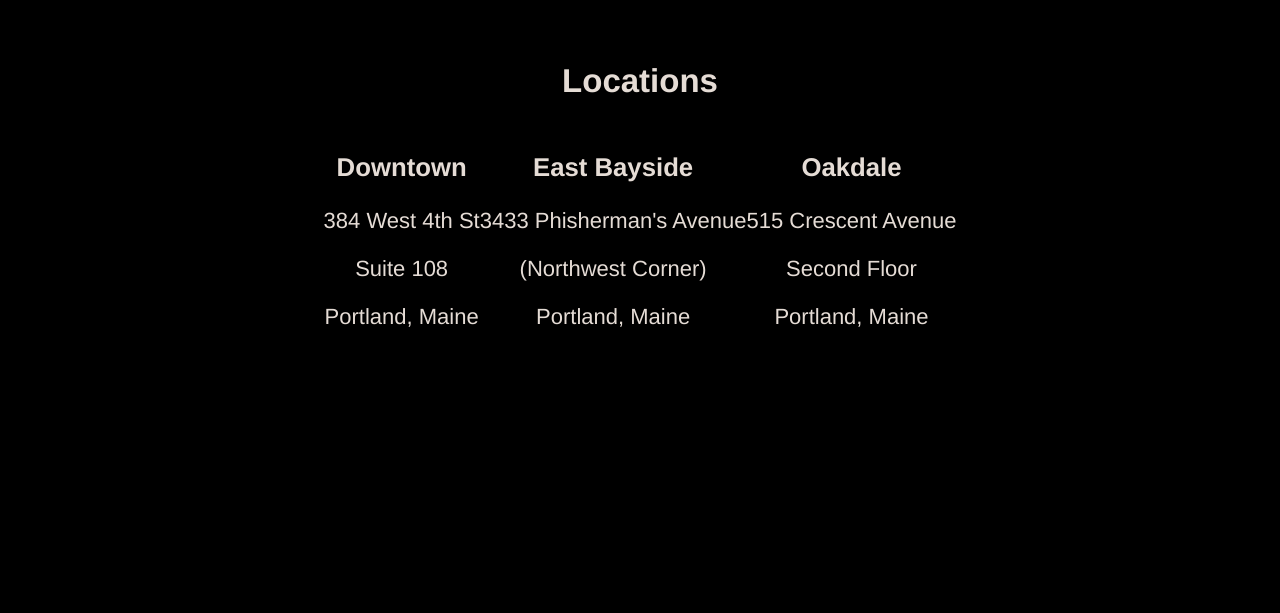
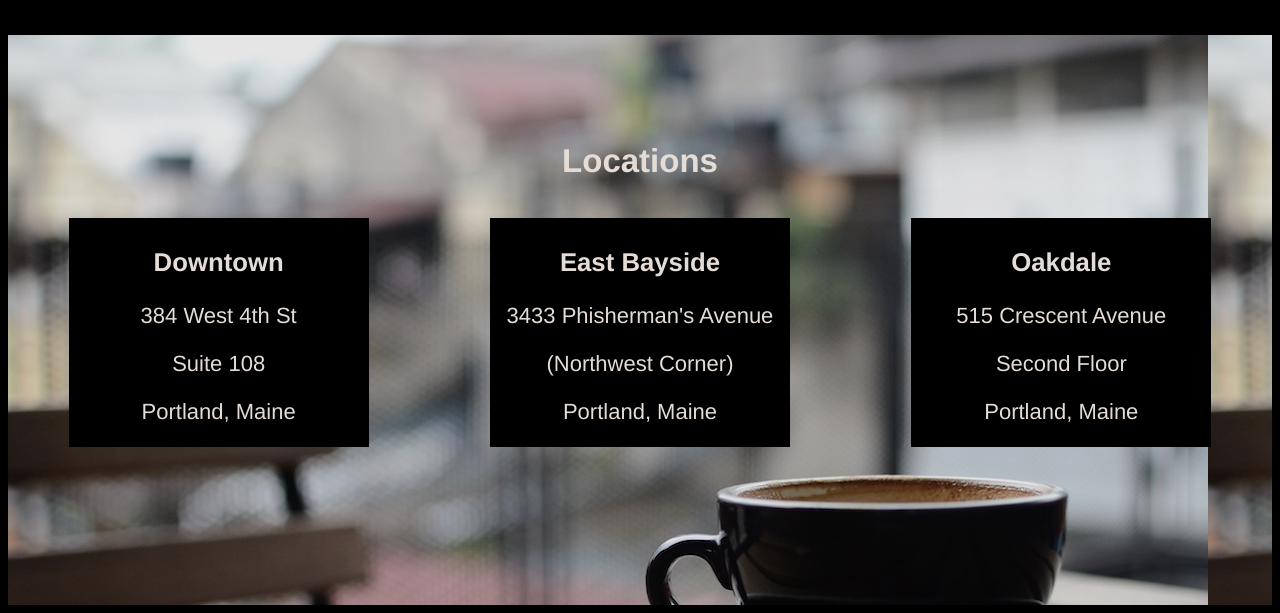
Before and after one commit to katejw7/tea-cozy, a plain HTML site: page index.html in a window 1280 px wide. Shown: the part 1535-2148 px from the top of the page. Before the commit the page ends 1895 px from the top, so only its background shows below. Drawn offline with Linux system fonts and the light colour scheme.

Commit message:
unfinished locations

```diff
--- a/index.html
+++ b/index.html
@@ -52,7 +52,7 @@
         <div class="locations-header">
           <h2> Locations </h2>
         </div>
-        <div class="flex-container locations">
+        <div class="flex-container-locations">
           <div class="location">
             <h3>Downtown</h3>
             <p> 384 West 4th St </p>
@@ -72,6 +72,7 @@
             <p> Portland, Maine </p>
           </div>
         </div>
+      </div>
 
   </body>
 </html>
--- a/resources/css/style.css
+++ b/resources/css/style.css
@@ -78,3 +78,26 @@ a {
   padding-top: 70px;
   margin: auto;
 }
+
+.locations-header {
+  padding: 10px;
+}
+
+.flex-container-locations {
+  display: flex;
+  justify-content: space-around;
+}
+
+#locations {
+  background-image: url(../../resources/images/img-locations-background.jpg);
+  height: 500px;
+  align-items: center;
+  padding-top: 70px;
+}
+
+.location {
+  background-color: black;
+  width: 300px;
+  padding-top: 5px;
+  opacity: 1;
+}
```
